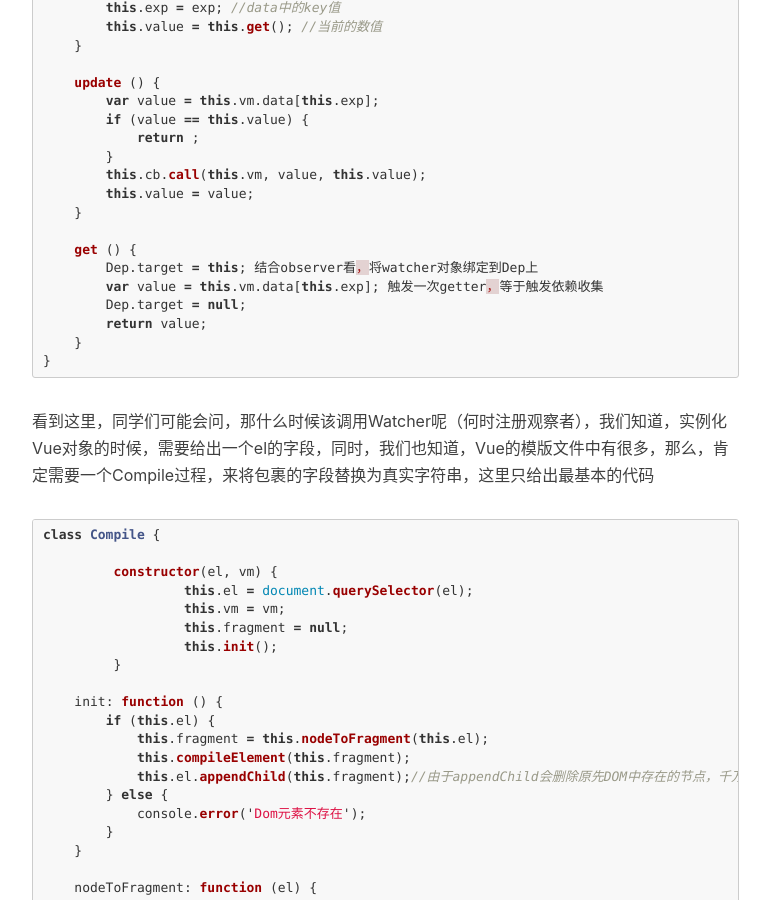
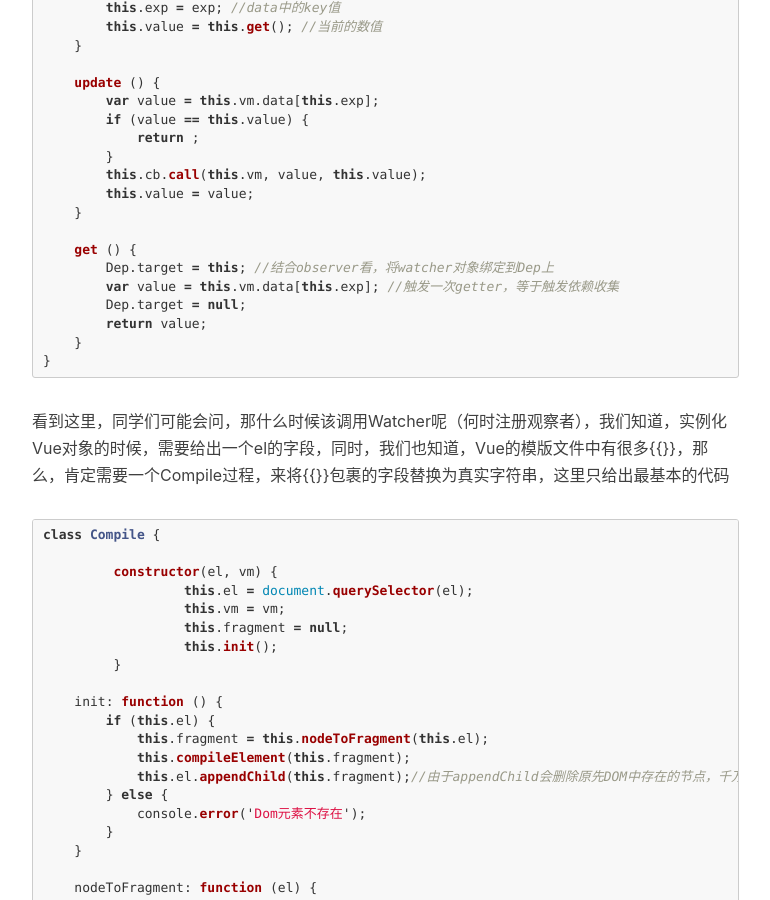
Before and after one commit to mickey0524/mickey0524.github.io, a Jekyll site: the page built from _posts/2017-09-12-vue-source-code-analysic.md, in a window 1280 px wide and 900 px high, scrolled down 3789 px. Shown: the whole window, without its empty margins (233-1003 px from the left). Built offline with Jekyll 4.4.1, drawn with Linux system fonts in a browser that asks for light colours; nearby versions of some CDN libraries; comment, search, counter and statistics services are not loaded.

Commit message:
fix(style): vue
修复vue源码分析1的样式bug

````diff
--- a/_posts/2017-09-12-vue-source-code-analysic.md
+++ b/_posts/2017-09-12-vue-source-code-analysic.md
@@ -135,15 +135,15 @@ class Watcher () {
     }
 
     get () {
-        Dep.target = this; 结合observer看，将watcher对象绑定到Dep上
-        var value = this.vm.data[this.exp]; 触发一次getter，等于触发依赖收集
+        Dep.target = this; //结合observer看，将watcher对象绑定到Dep上
+        var value = this.vm.data[this.exp]; //触发一次getter，等于触发依赖收集
         Dep.target = null;
         return value;
     }
 }
 ```
 
-看到这里，同学们可能会问，那什么时候该调用Watcher呢（何时注册观察者），我们知道，实例化Vue对象的时候，需要给出一个el的字段，同时，我们也知道，Vue的模版文件中有很多{{}}，那么，肯定需要一个Compile过程，来将{{}}包裹的字段替换为真实字符串，这里只给出最基本的代码
+看到这里，同学们可能会问，那什么时候该调用Watcher呢（何时注册观察者），我们知道，实例化Vue对象的时候，需要给出一个el的字段，同时，我们也知道，Vue的模版文件中有很多\{\{\}\}，那么，肯定需要一个Compile过程，来将\{\{\}\}包裹的字段替换为真实字符串，这里只给出最基本的代码
 
 ```js
 class Compile {
````
